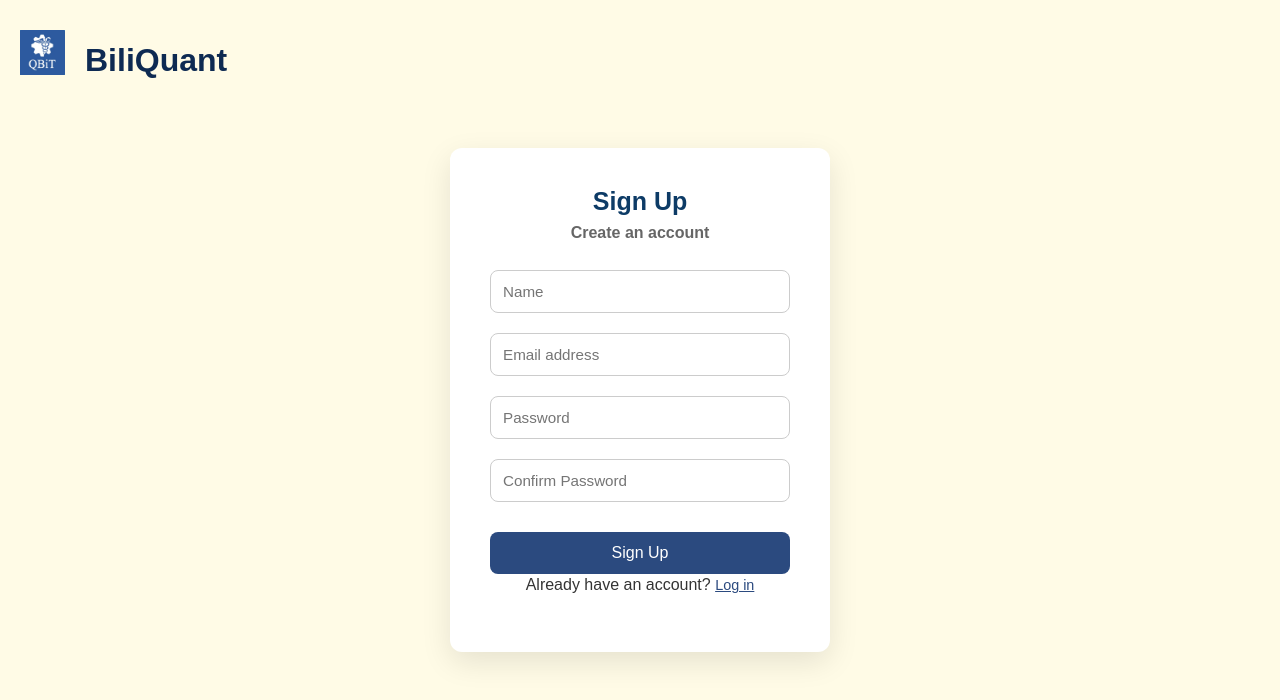
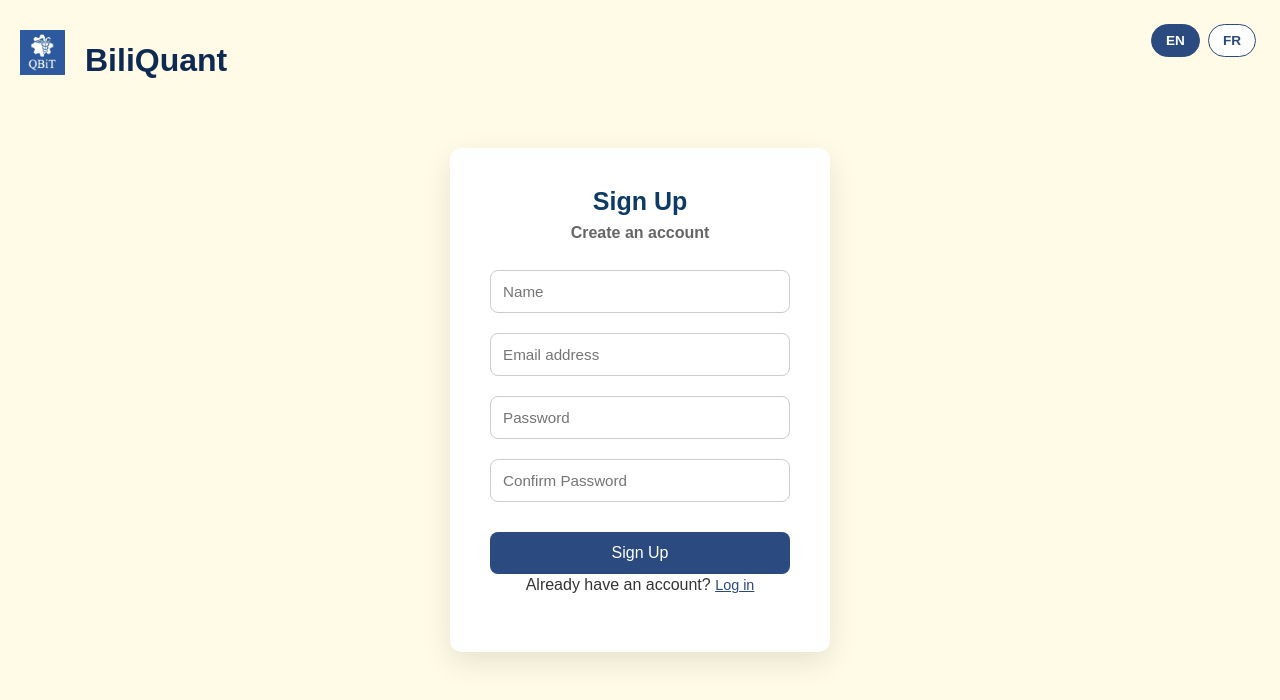
Before and after one commit to qbit-queensu/biliquant-app, a React (Vite) app in the folder bili-app/: page /signup in a window 1280 px wide. Shown: the top 700 px of the page. Built offline with nearby package versions, Linux system fonts and the light colour scheme.

Commit message:
Add language toggle functionality to SignUp component

```diff
--- a/bili-app/src/pages/SignUp.css
+++ b/bili-app/src/pages/SignUp.css
@@ -10,6 +10,30 @@
   justify-content: center;
   align-items: center;
   position: relative;
+}
+
+.language-toggle {
+  position: absolute;
+  top: 24px;
+  right: 24px;
+  display: flex;
+  gap: 8px;
+}
+
+.language-btn {
+  padding: 8px 14px;
+  border: 1px solid #2b4a7f;
+  border-radius: 999px;
+  background: white;
+  color: #2b4a7f;
+  font-size: 0.85rem;
+  font-weight: 600;
+  cursor: pointer;
+}
+
+.language-btn.active {
+  background: #2b4a7f;
+  color: white;
 }
 
 /* Logo top-left */
--- a/bili-app/src/pages/SignUp.jsx
+++ b/bili-app/src/pages/SignUp.jsx
@@ -7,7 +7,7 @@ import { useLanguage } from "../context/LanguageContext";
 
 const SignUp = () => {
   const navigate = useNavigate();
-  const { t } = useLanguage();
+  const { t, language, setLanguage } = useLanguage();
   const [name, setName] = useState("");
   const [email, setEmail] = useState("");
   const [password, setPassword] = useState("");
@@ -46,6 +46,23 @@ const SignUp = () => {
 
   return (
     <div className="signup-page">
+      <div className="language-toggle" aria-label={t("common.language")}>
+        <button
+          type="button"
+          className={language === "en" ? "language-btn active" : "language-btn"}
+          onClick={() => setLanguage("en")}
+        >
+          EN
+        </button>
+        <button
+          type="button"
+          className={language === "fr" ? "language-btn active" : "language-btn"}
+          onClick={() => setLanguage("fr")}
+        >
+          FR
+        </button>
+      </div>
+
       <div className="logo-container">
         <img src={blueLogo} alt="Logo" className="logo" />
         <span className="logo-text">BiliQuant</span>
```
